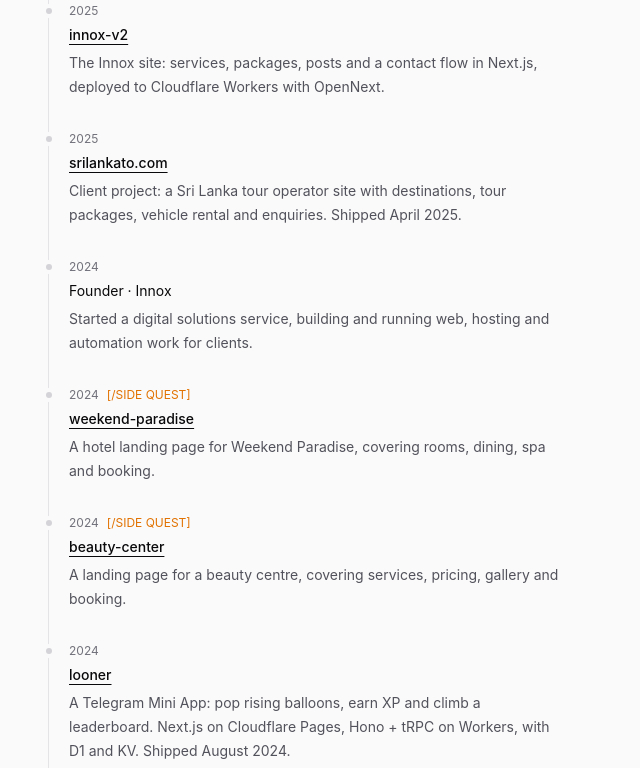
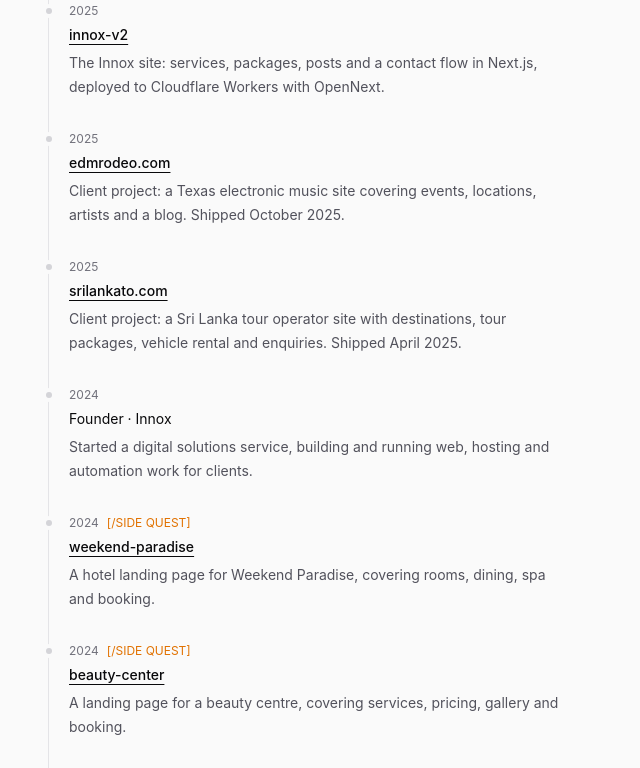
Before and after one commit to heyleydotdev/heyleydotdev.github.io, an Astro site: page / in a window 1280 px wide. Shown: the part 917-1685 px from the top of the page, without its empty margins (0-640 px from the left). Built offline with nearby package versions, Linux system fonts and the light colour scheme; Astro itself is replaced by a stand-in of ours.

Commit message:
feat(timeline): add edmrodeo client project

```diff
--- a/src/pages/index.astro
+++ b/src/pages/index.astro
@@ -41,6 +41,13 @@ const timeline: TimelineItem[] = [
 		title: "innox-v2",
 		href: "https://github.com/heyleydotdev/innox-v2",
 		body: "The Innox site: services, packages, posts and a contact flow in Next.js, deployed to Cloudflare Workers with OpenNext.",
+	},
+	{
+		when: "2025",
+		datetime: "2025-10-27",
+		title: "edmrodeo.com",
+		href: "https://www.edmrodeo.com/",
+		body: "Client project: a Texas electronic music site covering events, locations, artists and a blog. Shipped October 2025.",
 	},
 	{
 		when: "2025",
```
